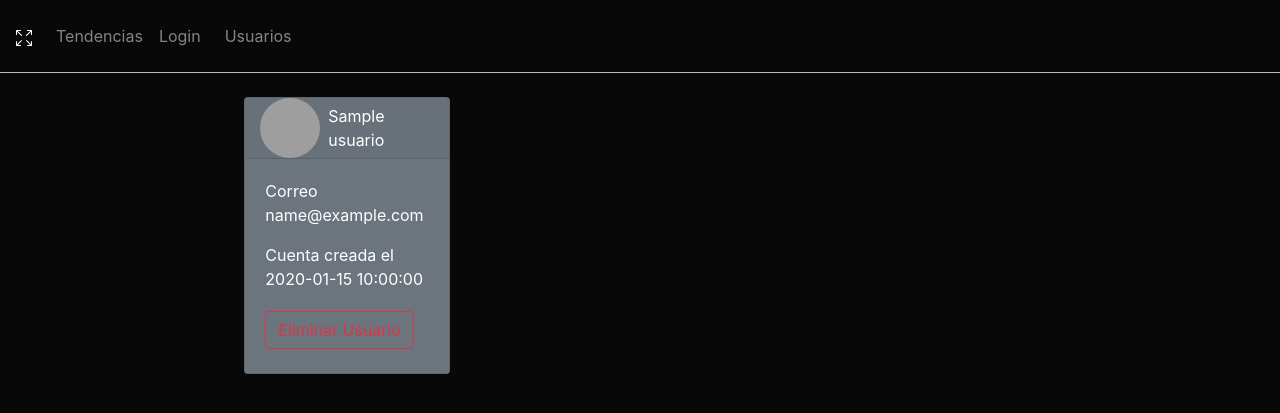
After one commit to valentinoarballo/blog_flask, a Flask app: page /usuarios in a window 1280 px wide. The commit adds this page. Shown: the top 413 px of the page. Run offline with Flask 3, Linux system fonts and the light colour scheme; tables that the repository leaves empty hold one stand-in row (values such as "Sample post"); some libraries are stand-ins or nearby versions; grey boxes are pictures that could not be loaded.

Commit message:
pestaña usuarios

```diff
--- a/app.py
+++ b/app.py
@@ -3,6 +3,7 @@ from flask_sqlalchemy import SQLAlchemy
 from sqlalchemy import ForeignKey
 from flask_migrate import Migrate
 from datetime import datetime
+from random import *
 
 app = Flask(__name__)
 app.secret_key = 'clavesecreta123'
@@ -101,6 +102,10 @@ class Usuario(db.Model):
         db.String(200),
         nullable=False
     )
+    perfil = db.Column(
+        db.String(150),
+        nullable=False
+    )
     fecha_creacion = db.Column(
         db.DateTime,
         default=datetime.now,
@@ -135,6 +140,11 @@ def tendencias():
 def login():
     return render_template('login.html')
 
+
+@app.route('/usuarios')
+def usuarios():
+    return render_template('usuarios.html')
+
 @app.errorhandler(404)
 def page_not_found(e):
     return render_template('404.html'), 404
@@ -164,7 +174,9 @@ def nuevo_usuario():
         nombre = request.form["nombre"]
         email = request.form["email"]
         password = request.form["password"]
-        nuevo_usuario = Usuario(nombre=nombre, email=email, password=password)
+        numero_random = randint(1,17)
+        perfil = f'gato{numero_random}.png'
+        nuevo_usuario = Usuario(nombre=nombre, email=email, password=password, perfil=perfil)
         db.session.add(nuevo_usuario) # agrega el cambio
         db.session.commit() # lo commitea
         return redirect(url_for("index"))
@@ -182,8 +194,6 @@ def borrar_usuario():
         flash("No hay usuario para borrar.")
 
     return redirect(url_for("index"))
-
-
 
 # eliminar publicacion
 @app.route("/borrar_publicacion/<id>")
--- /dev/null
+++ b/static/css/usuarios.css
@@ -0,0 +1,31 @@
+body {
+    background-color: rgb(8, 8, 8)!important;
+    color: rgb(255, 255, 255)!important;
+}
+
+.publicacion {
+    border: 1px solid rgb(43, 43, 43)!important;
+}
+
+input {
+    background-color: rgb(8, 8, 8) !important;
+}
+
+.separador-bottom{
+    border-bottom: 1px solid rgb(189, 189, 189)!important;
+}
+
+.separador-top{
+    border-top: 1px solid rgb(89, 89, 89)!important;
+}
+
+img {
+    height: 60px;
+    width: 60px;
+}
+
+#select{
+    background-color: rgb(8, 8, 8) !important;
+    color: rgb(255, 255, 255)!important;
+    border-radius: 5px!important;
+}
--- a/templates/navbar.html
+++ b/templates/navbar.html
@@ -18,16 +18,8 @@
             <li class="nav-item my-2 mr-2">
                 <a class="nav-link" href="/login">Login</a>
             </li>
-            <li>
-                <form class="mx-0 my-2 row p-0" style="width: 30rem;" action="/borrar_usuario" method="POST">
-                    <select class="p-2 col-9 mr-3" name="usuario_id" style="background-color: rgb(8, 8, 8);
-                    color: rgb(255, 255, 255)">
-                        {% for usuario in usuarios %}
-                            <option value="{{usuario.id}}">{{usuario.nombre}}</option>
-                        {% endfor %}
-                    </select>
-                    <button class="btn-submit btn btn-outline-danger p-0 col-2" type="submit">borrar</button>
-                </form>
+            <li class="nav-item my-2 mr-2">
+                <a class="nav-link" href="/usuarios">Usuarios</a>
             </li>
         </ul>
     </div>
--- /dev/null
+++ b/templates/usuarios.html
@@ -0,0 +1,63 @@
+{% extends 'layout.html' %}
+
+{%block title%}
+Usuarios
+{%endblock%}
+
+{% block custom_css %}
+<link rel="stylesheet" href="../static/css/usuarios.css">
+{% endblock %}
+
+{%block body%}
+<div class="row m-0 p-0">
+    {% for usuario in usuarios %}
+        <div class="card bg-secondary col-3 mt-4 mx-3 p-0">
+            <div class="card-header row m-0 p-0">
+                <div class="col-4">
+                    <img class="shadow-1-strong rounded-circle" src="../static/img/{{usuario.perfil}}" alt="" />
+                </div>
+
+                <div class="col-8 d-flex align-middle">
+                    <p class="m-auto">{{usuario.nombre}}</p>
+                </div>
+            </div>
+
+            <div class="card-body bg-secondary">
+                <p class="card-text">Correo {{usuario.email}}</p>
+                <p class="card-text">Cuenta creada el {{usuario.fecha_creacion}}</p>
+
+                <!-- Button trigger modal -->
+                <button type="button" class="btn btn-outline-danger my-1" data-toggle="modal" data-target="#modalConfirmacion">
+                    Eliminar Usuario
+                </button>
+
+                <!-- Modal -->
+                <div class="modal fade " id="modalConfirmacion" tabindex="-1" role="dialog" aria-labelledby="modalConfirmacionLabel"
+                    aria-hidden="true">
+                    <div class="modal-dialog bg-secondary" role="document">
+                        <div class="modal-content bg-secondary">
+                            <div class="modal-header bg-secondary">
+                                <h5 class="modal-title bg-secondary" id="modalConfirmacionLabel">ELIMINAR {{usuario.nombre|upper}}</h5>
+                                <button type="button" class="close bg-secondary" data-dismiss="modal" aria-label="Close">
+                                    <span aria-hidden="true">&times;</span>
+                                </button>
+                            </div>
+                            <div class="modal-body">
+                                Este usuario sera borrado junto con sus publicaciones.
+                            </div>
+                            <div class="modal-footer">
+                                <button type="button" class="btn btn-secondary" data-dismiss="modal">Cancelar</button>
+                                <form action="/borrar_usuario" method="POST">
+                                    <input type="hidden" name="usuario_id" value="{{ usuario.id }}">
+                                    <button class="btn-submit btn btn-danger my-1" type="submit">Borrar Usuario</button>
+                                </form>
+                            </div>
+                        </div>
+                    </div>
+                </div>
+
+            </div>
+        </div>
+    {% endfor %}
+</div>
+{%endblock%}
```
Also changed, not shown: migrations/versions/c3351c0f20dd_foto_de_perfil.py (added, +32 -0 lines).
